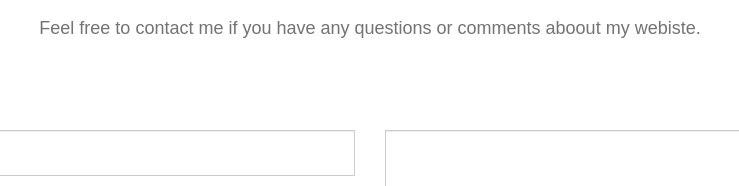
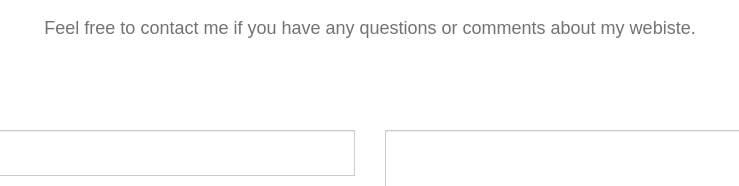
Before and after one commit to PatriceDouge/patricedouge.github.io, a plain HTML site: page index.html in a window 1280 px wide. Shown: the part 2206-2392 px from the top of the page, 270-1009 px from the left. Drawn offline with nearby package versions, Linux system fonts and the light colour scheme.

Commit message:
Spelling error fix

```diff
--- a/index.html
+++ b/index.html
@@ -147,7 +147,7 @@
       <div class="container">
           <div class="row">
               <h1 class="wow fadeInUp">Contact</h1>
-              <p class="wow fadeInUp" data-wow-delay="0.4">Feel free to contact me if you have any questions or comments aboout my webiste. </p>
+              <p class="wow fadeInUp" data-wow-delay="0.4">Feel free to contact me if you have any questions or comments about my webiste. </p>
               <div class="col-lg-6 col-md-6">
                   <div class="input-group input-group-lg wow fadeInUp" data-wow-delay="0.8s">
                       <span class="input-group-addon" id="sizing-addon1"><i class="fa fa-user" aria-hidden="true"></i></span>
```
